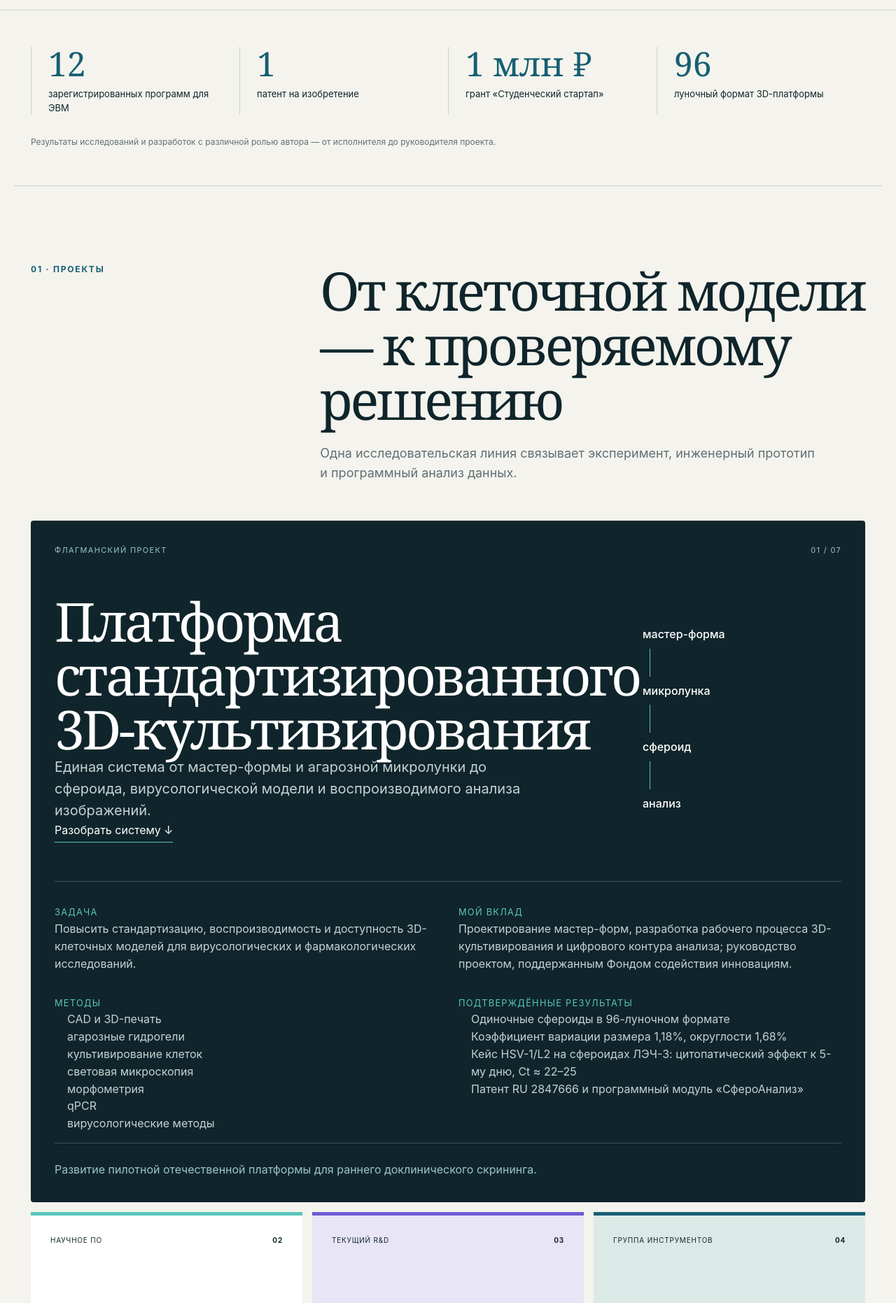
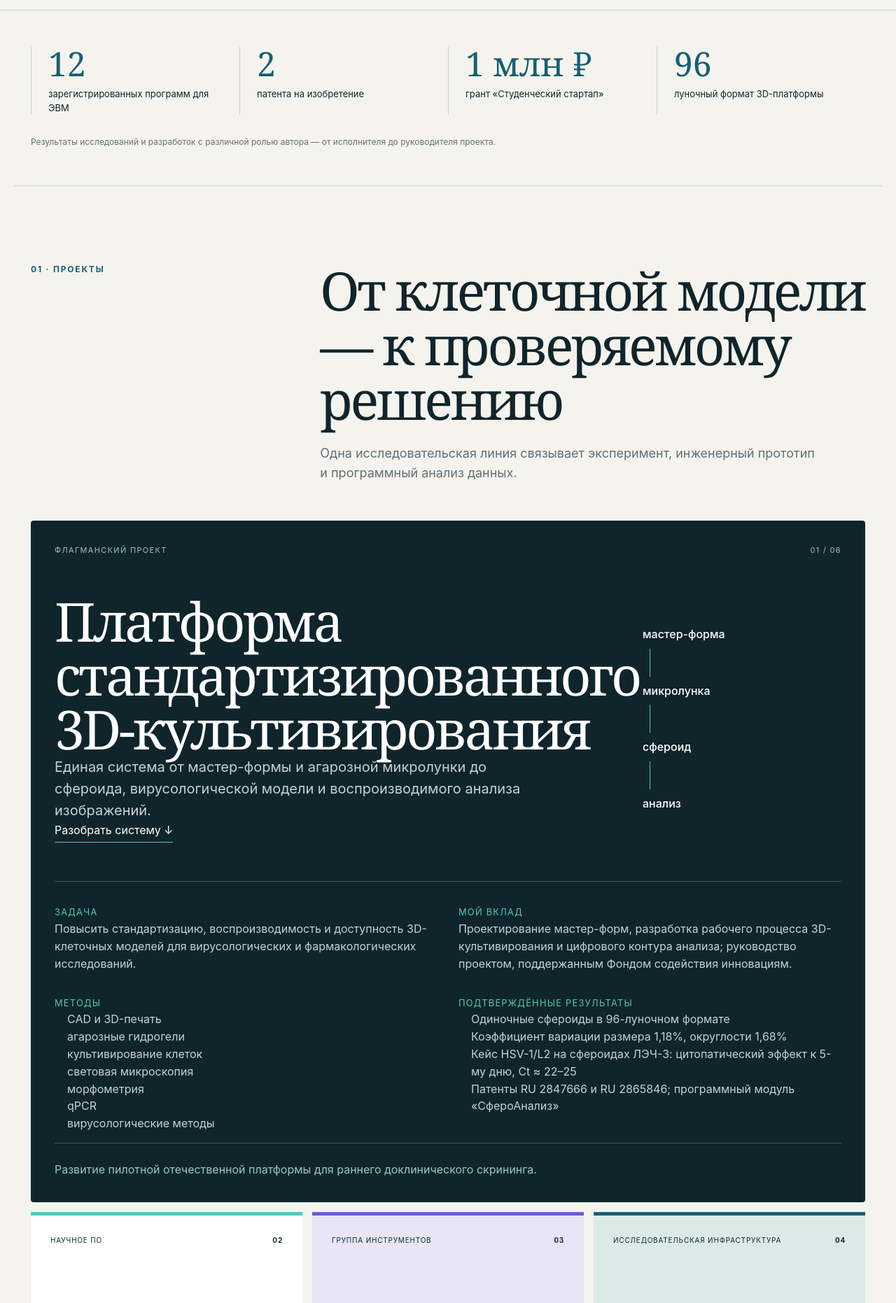
Before and after one commit to chizzarp3/chizzarp3.github.io, a Next.js app: page / in a window 1280 px wide. Shown: the part 860-2722 px from the top of the page at 70% size. Built offline with nearby package versions, Linux system fonts and the light colour scheme.

Commit message:
Update academic profile patents and remove Hermes

```diff
--- a/app/page.tsx
+++ b/app/page.tsx
@@ -13,12 +13,12 @@ export default function Home() {
   <section className="trajectory"><p>Клеточная биология</p><i>→</i><p>3D-модели</p><i>→</i><p>Вирусология</p><i>→</i><p>Компьютерное зрение</p><i>→</i><p>Автоматизация</p></section>
   <section className="metrics" aria-label="Подтвержденные показатели">{metrics.map(([n,t])=><div key={t}><strong>{n}</strong><span>{t}</span></div>)}<p>Результаты исследований и разработок с различной ролью автора — от исполнителя до руководителя проекта.</p></section>
   <section id="projects" className="section"><SectionHeading eyebrow="01 · Проекты" title="От клеточной модели — к проверяемому решению" copy="Одна исследовательская линия связывает эксперимент, инженерный прототип и программный анализ данных."/>
-   <article className="flagship"><div className="flag-top"><span>{flagship.label}</span><span>01 / 07</span></div><div className="flag-grid"><div><h3>{flagship.title}</h3><p className="large">{flagship.summary}</p><a className="inline" href="#platform-detail">Разобрать систему ↓</a></div><div className="pipeline"><b>мастер-форма</b><i/><b>микролунка</b><i/><b>сфероид</b><i/><b>анализ</b></div></div><div id="platform-detail" className="detail-grid"><div><small>Задача</small><p>{flagship.problem}</p></div><div><small>Мой вклад</small><p>{flagship.contribution}</p></div><div><small>Методы</small><ul>{flagship.methods.map(x=><li key={x}>{x}</li>)}</ul></div><div><small>Подтверждённые результаты</small><ul>{flagship.results.map(x=><li key={x}>{x}</li>)}</ul></div></div><p className="status">{flagship.status}</p></article>
+   <article className="flagship"><div className="flag-top"><span>{flagship.label}</span><span>01 / 06</span></div><div className="flag-grid"><div><h3>{flagship.title}</h3><p className="large">{flagship.summary}</p><a className="inline" href="#platform-detail">Разобрать систему ↓</a></div><div className="pipeline"><b>мастер-форма</b><i/><b>микролунка</b><i/><b>сфероид</b><i/><b>анализ</b></div></div><div id="platform-detail" className="detail-grid"><div><small>Задача</small><p>{flagship.problem}</p></div><div><small>Мой вклад</small><p>{flagship.contribution}</p></div><div><small>Методы</small><ul>{flagship.methods.map(x=><li key={x}>{x}</li>)}</ul></div><div><small>Подтверждённые результаты</small><ul>{flagship.results.map(x=><li key={x}>{x}</li>)}</ul></div></div><p className="status">{flagship.status}</p></article>
    <div className="project-grid">{secondary.map((p,i)=><article className={`project-card p${i}`} key={p.id} id={p.id}><div><span>{p.label}</span><b>0{i+2}</b></div><h3>{p.title}</h3><p>{p.summary}</p><details><summary>Подробнее</summary><dl><dt>Задача</dt><dd>{p.problem}</dd><dt>Вклад</dt><dd>{p.contribution}</dd><dt>Статус</dt><dd>{p.status}</dd></dl></details><div className="tags">{p.methods.map(x=><span key={x}>{x}</span>)}</div></article>)}</div>
    <h3 className="subhead">Дополнительные исследовательские направления</h3><div className="research-list">{research.map(p=><article key={p.id}><span>{p.label}</span><h3>{p.title}</h3><p>{p.summary}</p><small>{p.status}</small></article>)}</div>
   </section>
-  <section id="publications" className="section ink"><SectionHeading eyebrow="02 · Подтверждение" title="Публикации, патент и программные разработки" copy="Библиография и интеллектуальная собственность ссылаются на проекты, а не повторяют их описание."/>
-   <div className="pub-layout"><div><h3>Избранные публикации и доклады</h3>{publications.map(p=><article className="pub" key={p.title}><time>{p.year}</time><div><h4>{p.title}</h4><p>{p.meta}</p><a href={`#${p.project}`}>Связанный проект →</a></div></article>)}</div><aside className="patent"><span>Патент РФ</span><b>RU 2847666</b><h3>Способ культивирования вируса простого герпеса в сфероидах клеточной культуры лёгкого эмбриона человека (ЛЭЧ-3)</h3><p>Дата выдачи: 15 октября 2025 года</p><a href="#projects">Связан с 3D-платформой →</a></aside></div>
+  <section id="publications" className="section ink"><SectionHeading eyebrow="02 · Подтверждение" title="Публикации, патенты и программные разработки" copy="Библиография и интеллектуальная собственность ссылаются на проекты, а не повторяют их описание."/>
+   <div className="pub-layout"><div><h3>Избранные публикации и доклады</h3>{publications.map(p=><article className="pub" key={p.title}><time>{p.year}</time><div><h4>{p.title}</h4><p>{p.meta}</p><a href={`#${p.project}`}>Связанный проект →</a></div></article>)}</div><div className="patent-stack"><aside className="patent"><span>Патент РФ</span><b>RU 2847666</b><h3>Способ культивирования вируса простого герпеса в сфероидах клеточной культуры лёгкого эмбриона человека (ЛЭЧ-3)</h3><p>Дата выдачи: 15 октября 2025 года</p><a href="#projects">Связан с 3D-платформой →</a></aside><aside className="patent"><span>Патент РФ</span><b>RU 2865846</b><h3>Способ культивирования единичных сфероидов клеток ЛЭЧ-3 в 96-луночном планшете</h3><p>Дата государственной регистрации: 10 июля 2026 года</p><a href="#projects">Связан с 3D-платформой →</a></aside></div></div>
    <div className="software"><div><p className="eyebrow">12 регистраций</p><h3>Программы для ЭВМ</h3><p>Компактная система по назначению — без ложного равенства масштаба.</p></div>{software.map(group=><div key={group[0]}><h4>{group[0]}</h4><ul>{group.slice(1).map(x=><li key={x}>{x}</li>)}</ul></div>)}</div>
   </section>
   <section id="experience" className="section"><SectionHeading eyebrow="03 · Опыт" title="Исследовательская траектория"/><div className="experience-grid"><div className="timeline">{timeline.map(([y,t])=><div key={y+t}><time>{y}</time><p>{t}</p></div>)}</div><div className="recognition"><h3>Финансирование, программы и обмен опытом</h3>{recognition.map(([type,text])=><div key={text}><span>{type}</span><p>{text}</p></div>)}</div></div></section>
--- a/data/content.ts
+++ b/data/content.ts
@@ -13,14 +13,13 @@ export const profile = {
 };
 
 export const metrics = [
-  ["12", "зарегистрированных программ для ЭВМ"], ["1", "патент на изобретение"],
+  ["12", "зарегистрированных программ для ЭВМ"], ["2", "патента на изобретение"],
   ["1 млн ₽", "грант «Студенческий стартап»"], ["96", "луночный формат 3D-платформы"],
 ];
 
 export const projects: Project[] = [
-  { id:"3d-cell-platform", title:"Платформа стандартизированного 3D-культивирования", label:"Флагманский проект", summary:"Единая система от мастер-формы и агарозной микролунки до сфероида, вирусологической модели и воспроизводимого анализа изображений.", problem:"Повысить стандартизацию, воспроизводимость и доступность 3D-клеточных моделей для вирусологических и фармакологических исследований.", contribution:"Проектирование мастер-форм, разработка рабочего процесса 3D-культивирования и цифрового контура анализа; руководство проектом, поддержанным Фондом содействия инновациям.", methods:["CAD и 3D-печать","агарозные гидрогели","культивирование клеток","световая микроскопия","морфометрия","qPCR","вирусологические методы"], results:["Одиночные сфероиды в 96-луночном формате","Коэффициент вариации размера 1,18%, округлости 1,68%","Кейс HSV-1/L2 на сфероидах ЛЭЧ-3: цитопатический эффект к 5-му дню, Ct ≈ 22–25","Патент RU 2847666 и программный модуль «СфероАнализ»"], status:"Развитие пилотной отечественной платформы для раннего доклинического скрининга." },
+  { id:"3d-cell-platform", title:"Платформа стандартизированного 3D-культивирования", label:"Флагманский проект", summary:"Единая система от мастер-формы и агарозной микролунки до сфероида, вирусологической модели и воспроизводимого анализа изображений.", problem:"Повысить стандартизацию, воспроизводимость и доступность 3D-клеточных моделей для вирусологических и фармакологических исследований.", contribution:"Проектирование мастер-форм, разработка рабочего процесса 3D-культивирования и цифрового контура анализа; руководство проектом, поддержанным Фондом содействия инновациям.", methods:["CAD и 3D-печать","агарозные гидрогели","культивирование клеток","световая микроскопия","морфометрия","qPCR","вирусологические методы"], results:["Одиночные сфероиды в 96-луночном формате","Коэффициент вариации размера 1,18%, округлости 1,68%","Кейс HSV-1/L2 на сфероидах ЛЭЧ-3: цитопатический эффект к 5-му дню, Ct ≈ 22–25","Патенты RU 2847666 и RU 2865846; программный модуль «СфероАнализ»"], status:"Развитие пилотной отечественной платформы для раннего доклинического скрининга." },
   { id:"spheroanalysis", title:"СфероАнализ", label:"Научное ПО", summary:"Инструмент компьютерного зрения для интерактивной сегментации и морфометрии клеточных сфероидов.", problem:"Снизить долю ручных операций и сделать обработку микроскопических изображений проверяемой и повторяемой.", contribution:"Разработка пайплайна анализа, статистической проверки и визуализации результатов.", methods:["Python","OpenCV","сегментация","статистический анализ"], results:["Площадь, диаметр и округлость","Обнаружение выбросов и сравнение групп","Свидетельство № 2025683553 от 04.09.2025"], status:"Самостоятельный инструмент и программный компонент 3D-платформы." },
-  { id:"hermes", title:"Hermes", label:"Текущий R&D", summary:"Local-first система доказательного анализа литературы: утверждения связаны с источниками, PDF и проверяемыми фрагментами текста.", problem:"Автоматизировать литературный обзор, не теряя происхождение доказательств и возможность ручной проверки.", contribution:"Личный некоммерческий исследовательский программный проект.", methods:["local-first","evidence-first","provenance","PDF-аннотации"], results:["Рабочее пространство Hermes Studio","Связи «утверждение — источник — фрагмент»"], status:"В активной разработке; внешняя валидация не заявляется." },
   { id:"lab-digital-tools", title:"Цифровая лабораторная экосистема", label:"Группа инструментов", summary:"Набор программ разного масштаба для анализа данных, организации лабораторной работы, моделирования и обучения.", problem:"Убрать повторяющиеся ручные операции из повседневного исследовательского процесса.", contribution:"Разработка и регистрация прикладных инструментов для лабораторных задач.", methods:["анализ изображений","qPCR и ELISA","учет образцов","моделирование"], results:["7 аналитических инструментов","3 операционные утилиты","3 учебные модели"], status:"Инструменты сгруппированы по назначению; их научный масштаб различается." },
   { id:"cell-bank", title:"Банк клеточных культур и криохранение", label:"Исследовательская инфраструктура", summary:"Практический опыт культивирования, паспортизации, хранения и контроля клеточного материала.", problem:"Поддерживать качество, прослеживаемость и доступность специализированных клеточных культур.", contribution:"Ответственность за криохранилище с 2022 года; участие в федеральной программе создания банка.", methods:["культивирование","криохранение","паспортизация","контроль материала"], results:["Работа с 16 сосудами Дьюара по 40 л; 8 — для клеточных культур"], status:"Инфраструктурный научный опыт, не авторский стартап." },
   { id:"pneumococcus-phage", title:"Бактериофаг Streptococcus pneumoniae", label:"Исследование · исполнитель", summary:"Участие в разработке экспериментального антимикробного средства для отдельных серологических вариантов полирезистентных штаммов.", problem:"Исследовать потенциал узконаправленного бактериофагового препарата.", contribution:"Исполнитель регионального проекта РНФ № 22-25-20129, не руководитель.", methods:["бактериофаги","микробиология","анализ литературы"], results:["Связанные публикация и доклад 2022 года"], status:"Отдельное исследовательское направление раннего этапа." },
```
Also changed, not shown: app/globals.css.
